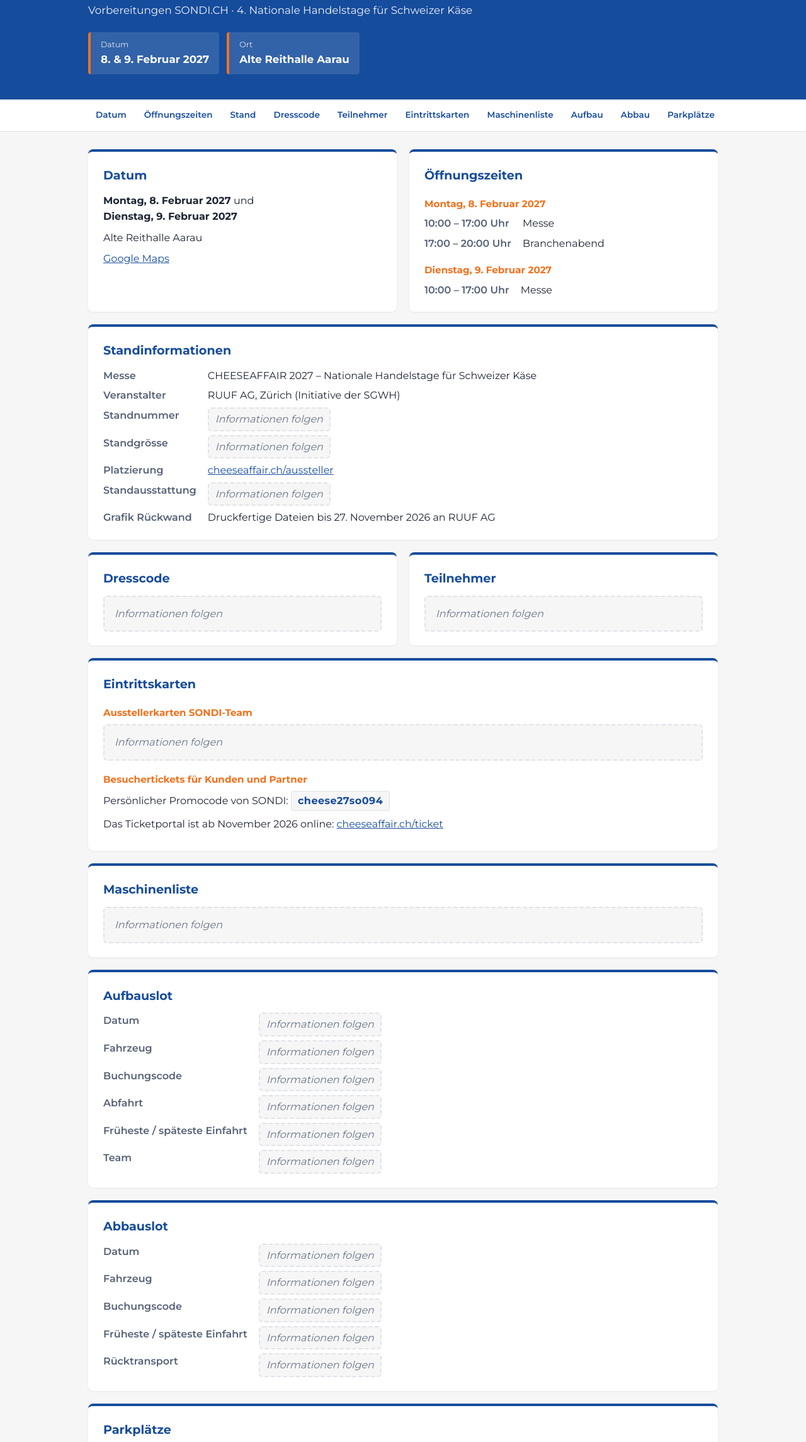
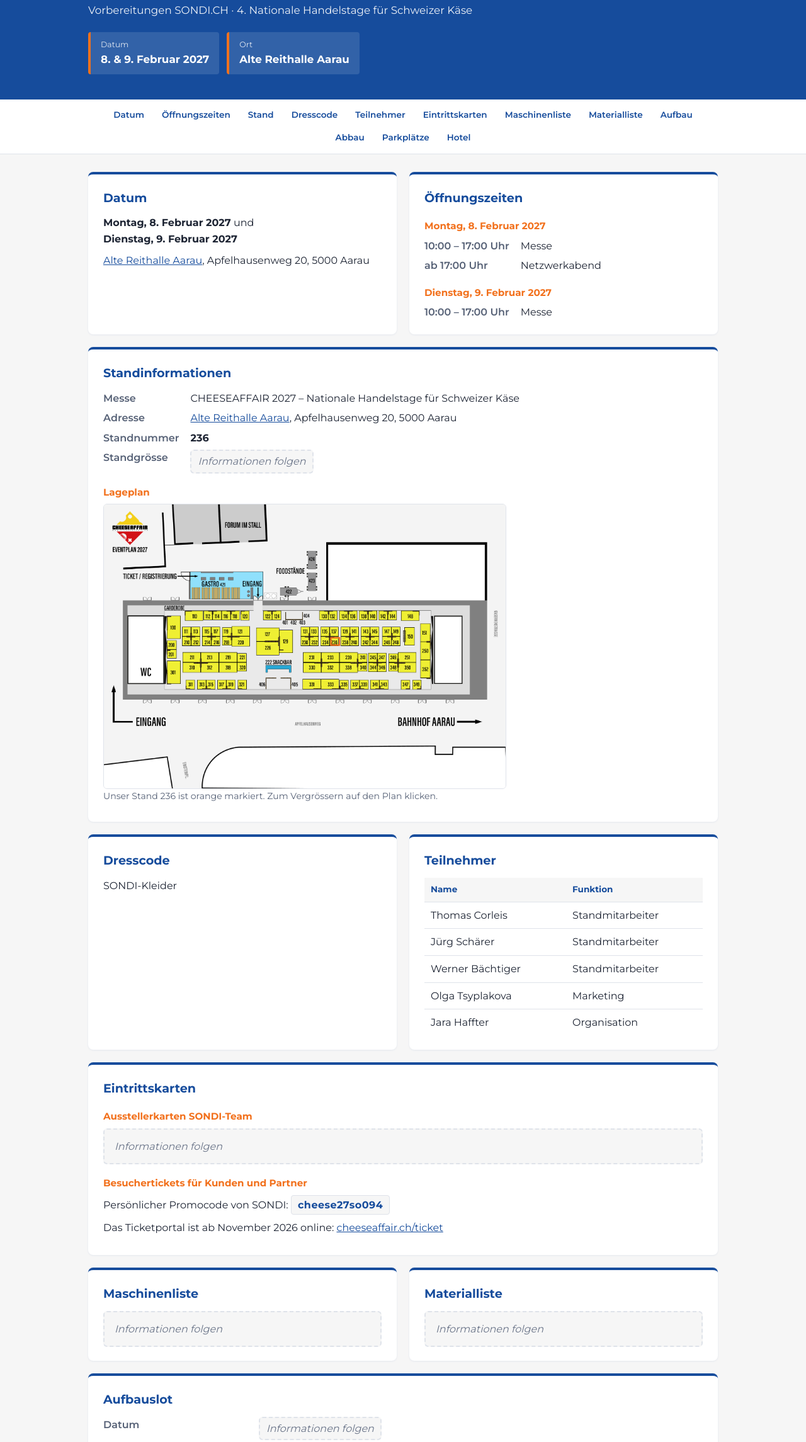
Before and after one commit to SONDI2026/cheeseaffair-2027, a plain HTML site: page index.html in a window 1280 px wide. Shown: the part 187-2477 px from the top of the page at 63% size. Drawn offline with Linux system fonts and the light colour scheme.

Commit message:
Add files via upload

```diff
--- a/index.html
+++ b/index.html
@@ -26,9 +26,27 @@ header.top img{height:56px;width:auto;display:block}
 .hero .fakt small{display:block;font-size:.78rem;opacity:.85}
 .hero .fakt strong{font-size:1.05rem}
 nav.menu{background:var(--weiss);border-bottom:1px solid var(--linie);position:sticky;top:0;z-index:10}
-nav.menu .wrap{display:flex;gap:4px;overflow-x:auto;padding-top:8px;padding-bottom:8px}
-nav.menu a{white-space:nowrap;text-decoration:none;font-size:.85rem;font-weight:600;color:var(--blau);padding:6px 12px;border-radius:20px}
+nav.menu .wrap{padding-top:8px;padding-bottom:8px}
+nav.menu .links{display:flex;flex-wrap:wrap;justify-content:center;gap:2px 4px}
+nav.menu a{text-decoration:none;font-size:.85rem;font-weight:600;color:var(--blau);padding:6px 12px;border-radius:20px}
 nav.menu a:hover{background:var(--grau)}
+.burger{display:none;align-items:center;gap:10px;width:100%;background:none;border:0;font:inherit;font-weight:700;color:var(--blau);padding:8px 4px;cursor:pointer}
+.burger .balken,.burger .balken::before,.burger .balken::after{display:block;width:22px;height:3px;background:var(--blau);border-radius:2px;position:relative;content:""}
+.burger .balken::before{position:absolute;top:-7px}
+.burger .balken::after{position:absolute;top:7px}
+.tabelle{width:100%;border-collapse:collapse}
+.tabelle th,.tabelle td{text-align:left;padding:8px 10px;border-bottom:1px solid var(--linie)}
+.tabelle th{background:var(--grau);color:var(--blau);font-size:.85rem}
+.tabelle tbody tr:last-child td{border-bottom:0}
+a.plan{display:block;max-width:640px}
+a.plan img{display:block;width:100%;height:auto;border:1px solid var(--linie);border-radius:6px}
+.checkliste ul{list-style:none;margin:0;padding:0}
+.checkliste li{border-bottom:1px solid var(--linie)}
+.checkliste label{display:flex;gap:12px;align-items:flex-start;padding:9px 2px;cursor:pointer}
+.checkliste input{width:20px;height:20px;margin-top:2px;accent-color:var(--blau);flex:none}
+.checkliste input:checked + span{text-decoration:line-through;color:#8a93a5}
+.checkliste .stand{display:flex;justify-content:space-between;align-items:center;gap:10px;margin-bottom:8px;font-weight:600;color:var(--blau);font-size:.9rem}
+.checkliste button{font:inherit;font-size:.8rem;background:none;border:1px solid var(--linie);border-radius:4px;padding:3px 10px;cursor:pointer;color:#566176}
 main{padding:28px 0 48px}
 .raster{display:grid;grid-template-columns:repeat(2,1fr);gap:20px}
 .karte{background:var(--weiss);border-radius:8px;border-top:4px solid var(--blau);padding:22px 24px;box-shadow:0 1px 3px rgba(22,76,156,.08)}
@@ -50,6 +68,12 @@ ul.termine .tag{flex:0 0 150px;font-weight:700;color:var(--blau)}
 footer{background:var(--blau);color:#fff;padding:22px 0;font-size:.88rem}
 footer a{color:#fff}
 footer .wrap{display:flex;flex-wrap:wrap;justify-content:space-between;gap:10px}
+@media (max-width:900px){
+ .burger{display:flex}
+ nav.menu .links{display:none;flex-direction:column;flex-wrap:nowrap;align-items:stretch;padding-bottom:6px}
+ nav.menu .links.offen{display:flex}
+ nav.menu a{padding:10px 12px;border-radius:6px}
+}
 @media (max-width:720px){
  .raster{grid-template-columns:1fr}
  dl.daten{grid-template-columns:1fr;gap:0}
@@ -78,6 +102,8 @@ footer .wrap{display:flex;flex-wrap:wrap;justify-content:space-between;gap:10px}
 
 <nav class="menu" aria-label="Seitenmenü">
   <div class="wrap">
+    <button class="burger" id="burger" aria-expanded="false" aria-controls="menuliste"><span class="balken" aria-hidden="true"></span>Menü</button>
+    <div class="links" id="menuliste">
       <a href="#datum">Datum</a>
       <a href="#oeffnungszeiten">Öffnungszeiten</a>
       <a href="#stand">Stand</a>
@@ -85,10 +111,12 @@ footer .wrap{display:flex;flex-wrap:wrap;justify-content:space-between;gap:10px}
       <a href="#teilnehmer">Teilnehmer</a>
       <a href="#eintrittskarten">Eintrittskarten</a>
       <a href="#maschinen">Maschinenliste</a>
+      <a href="#material">Materialliste</a>
       <a href="#aufbau">Aufbau</a>
       <a href="#abbau">Abbau</a>
       <a href="#parkplaetze">Parkplätze</a>
       <a href="#hotel">Hotel</a>
+    </div>
   </div>
 </nav>
 
@@ -99,8 +127,7 @@ footer .wrap{display:flex;flex-wrap:wrap;justify-content:space-between;gap:10px}
   <section class="karte" id="datum">
     <h2>Datum</h2>
     <p><strong>Montag, 8. Februar 2027</strong> und<br><strong>Dienstag, 9. Februar 2027</strong></p>
-    <p>Alte Reithalle Aarau</p>
-    <p><a href="https://www.google.com/maps/search/Alte+Reithalle+Aarau" target="_blank" rel="noopener">Google Maps</a></p>
+    <p><a href="https://www.google.com/search?kgmid=%2Fg%2F11bvt14cj6" target="_blank" rel="noopener">Alte Reithalle Aarau</a>, Apfelhausenweg 20, 5000 Aarau</p>
   </section>
 
   <section class="karte" id="oeffnungszeiten">
@@ -108,7 +135,7 @@ footer .wrap{display:flex;flex-wrap:wrap;justify-content:space-between;gap:10px}
     <h3>Montag, 8. Februar 2027</h3>
     <dl class="daten">
       <dt>10:00 – 17:00 Uhr</dt><dd>Messe</dd>
-      <dt>17:00 – 20:00 Uhr</dt><dd>Branchenabend</dd>
+      <dt>ab 17:00 Uhr</dt><dd>Netzwerkabend</dd>
     </dl>
     <h3>Dienstag, 9. Februar 2027</h3>
     <dl class="daten">
@@ -120,23 +147,34 @@ footer .wrap{display:flex;flex-wrap:wrap;justify-content:space-between;gap:10px}
     <h2>Standinformationen</h2>
     <dl class="daten">
       <dt>Messe</dt><dd>CHEESEAFFAIR 2027 – Nationale Handelstage für Schweizer Käse</dd>
-      <dt>Veranstalter</dt><dd>RUUF AG, Zürich (Initiative der SGWH)</dd>
-      <dt>Standnummer</dt><dd><span class="folgt">Informationen folgen</span></dd>
+      <dt>Adresse</dt><dd><a href="https://www.google.com/search?kgmid=%2Fg%2F11bvt14cj6" target="_blank" rel="noopener">Alte Reithalle Aarau</a>, Apfelhausenweg 20, 5000 Aarau</dd>
+      <dt>Standnummer</dt><dd><strong>236</strong></dd>
       <dt>Standgrösse</dt><dd><span class="folgt">Informationen folgen</span></dd>
-      <dt>Platzierung</dt><dd><a href="https://www.cheeseaffair.ch/aussteller" target="_blank" rel="noopener">cheeseaffair.ch/aussteller</a></dd>
-      <dt>Standausstattung</dt><dd><span class="folgt">Informationen folgen</span></dd>
-      <dt>Grafik Rückwand</dt><dd>Druckfertige Dateien bis 27. November 2026 an RUUF AG</dd>
     </dl>
+    <h3>Lageplan</h3>
+    <a class="plan" href="lageplan.png" target="_blank" rel="noopener" title="Lageplan in voller Grösse öffnen">
+      <img src="lageplan.png" alt="Lageplan CHEESEAFFAIR 2027 mit dem SONDI-Stand Nr. 236 orange markiert">
+    </a>
+    <p class="hinweis">Unser Stand 236 ist orange markiert. Zum Vergrössern auf den Plan klicken.</p>
   </section>
 
   <section class="karte" id="dresscode">
     <h2>Dresscode</h2>
-    <span class="folgt">Informationen folgen</span>
+    <p>SONDI-Kleider</p>
   </section>
 
   <section class="karte" id="teilnehmer">
     <h2>Teilnehmer</h2>
-    <span class="folgt">Informationen folgen</span>
+    <table class="tabelle">
+      <thead><tr><th scope="col">Name</th><th scope="col">Funktion</th></tr></thead>
+      <tbody>
+        <tr><td>Thomas Corleis</td><td>Standmitarbeiter</td></tr>
+        <tr><td>Jürg Schärer</td><td>Standmitarbeiter</td></tr>
+        <tr><td>Werner Bächtiger</td><td>Standmitarbeiter</td></tr>
+        <tr><td>Olga Tsyplakova</td><td>Marketing</td></tr>
+        <tr><td>Jara Haffter</td><td>Organisation</td></tr>
+      </tbody>
+    </table>
   </section>
 
   <section class="karte breit" id="eintrittskarten">
@@ -148,9 +186,14 @@ footer .wrap{display:flex;flex-wrap:wrap;justify-content:space-between;gap:10px}
     <p>Das Ticketportal ist ab November 2026 online: <a href="https://www.cheeseaffair.ch/ticket" target="_blank" rel="noopener">cheeseaffair.ch/ticket</a></p>
   </section>
 
-  <section class="karte breit" id="maschinen">
+  <section class="karte" id="maschinen">
     <h2>Maschinenliste</h2>
-    <span class="folgt">Informationen folgen</span>
+    <div class="checkliste" data-liste="maschinen"></div>
+  </section>
+
+  <section class="karte" id="material">
+    <h2>Materialliste</h2>
+    <div class="checkliste" data-liste="material"></div>
   </section>
 
   <section class="karte breit" id="aufbau">
@@ -205,5 +248,49 @@ footer .wrap{display:flex;flex-wrap:wrap;justify-content:space-between;gap:10px}
   </div>
 </footer>
 
+<script>
+(function(){
+  /* Menü (Hamburger auf kleinen Bildschirmen) */
+  var b=document.getElementById('burger'),m=document.getElementById('menuliste');
+  b.addEventListener('click',function(){
+    var o=m.classList.toggle('offen');b.setAttribute('aria-expanded',o);
+  });
+  m.addEventListener('click',function(e){
+    if(e.target.tagName==='A'){m.classList.remove('offen');b.setAttribute('aria-expanded','false');}
+  });
+
+  /* Listen: hier die Positionen eintragen, z. B. "Hochdruckreiniger XY (2 Stück)" */
+  var LISTEN={
+    maschinen:[],
+    material:[]
+  };
+
+  function laden(k){try{return JSON.parse(localStorage.getItem('cheese27-'+k))||{};}catch(e){return {};}}
+  function speichern(k,v){try{localStorage.setItem('cheese27-'+k,JSON.stringify(v));}catch(e){}}
+
+  document.querySelectorAll('.checkliste').forEach(function(box){
+    var k=box.dataset.liste,items=LISTEN[k]||[];
+    if(!items.length){box.innerHTML='<span class="folgt">Informationen folgen</span>';return;}
+    var stand=laden(k);
+    var kopf=document.createElement('div');kopf.className='stand';
+    var zaehler=document.createElement('span');
+    var reset=document.createElement('button');reset.type='button';reset.textContent='Zurücksetzen';
+    kopf.appendChild(zaehler);kopf.appendChild(reset);
+    var ul=document.createElement('ul');
+    function zeigen(){var n=0;items.forEach(function(_,i){if(stand[i])n++;});zaehler.textContent=n+' von '+items.length+' eingepackt';}
+    items.forEach(function(text,i){
+      var li=document.createElement('li'),lb=document.createElement('label'),cb=document.createElement('input'),sp=document.createElement('span');
+      cb.type='checkbox';cb.checked=!!stand[i];sp.textContent=text;
+      cb.addEventListener('change',function(){stand[i]=cb.checked;speichern(k,stand);zeigen();});
+      lb.appendChild(cb);lb.appendChild(sp);li.appendChild(lb);ul.appendChild(li);
+    });
+    reset.addEventListener('click',function(){
+      if(!confirm('Alle Häkchen dieser Liste entfernen?'))return;
+      stand={};speichern(k,stand);ul.querySelectorAll('input').forEach(function(c){c.checked=false;});zeigen();
+    });
+    box.appendChild(kopf);box.appendChild(ul);zeigen();
+  });
+})();
+</script>
 </body>
 </html>
```
Also changed, not shown: lageplan.png (added). Lines whose indentation alone changed are shown as unchanged.
